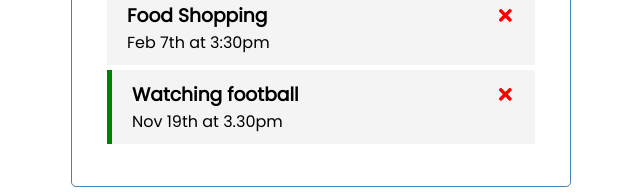
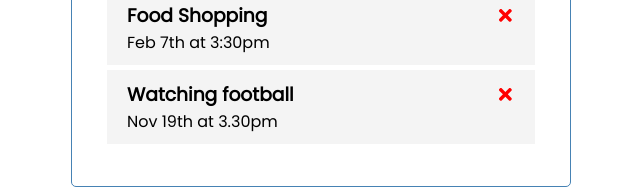
Before and after one commit to briansimiyuj/React-Class, a React (Create React App) app: page / in a window 1280 px wide. Shown: the part 143-337 px from the top of the page, without its empty margins (319-959 px from the left). Built offline with nearby package versions, Linux system fonts and the light colour scheme; data requests are answered from the project's data file.

Commit message:
updating tasks in the server

```diff
--- a/database/database.json
+++ b/database/database.json
@@ -9,7 +9,7 @@
     {
       "text": "Watching football",
       "day": "Nov 19th at 3.30pm",
-      "reminder": true,
+      "reminder": false,
       "id": 4
     }
   ]
--- a/src/Script.jsx
+++ b/src/Script.jsx
@@ -36,6 +36,17 @@ function Script() {
   }
 
 
+  const fetchTask = async(id) =>{
+
+    const response = await fetch(`http://localhost:5000/tasks/${id}`),
+
+          data = await response.json()
+
+    return data
+
+  }
+
+
   const addTask = async(task) =>{
 
     const response = await fetch("http://localhost:5000/tasks", {
@@ -66,17 +77,34 @@ function Script() {
   }
 
 
-  const toggleReminder = (id) =>{
+  const toggleReminder = async(id) =>{
 
-    setTasks(tasks.map(task =>
+    const toggleTask = await fetchTask(id),
 
-      task.id === id ?
+          updatedTask = { ...toggleTask, reminder: !toggleTask.reminder },
 
-      { ...task, reminder: !task.reminder }
+          response = await fetch(`http://localhost:5000/tasks/${id}`, {
 
-      : task
+            method: "PUT",
 
-    ))
+            headers: { "Content-type": "application/json" },
+
+            body: JSON.stringify(updatedTask)
+
+          }),
+
+          data = await response.json()
+
+
+      setTasks(tasks.map(task =>
+
+        task.id === id ?
+
+        { ...task, reminder: data.reminder }
+
+        : task
+
+      ))
 
   }
 
```
